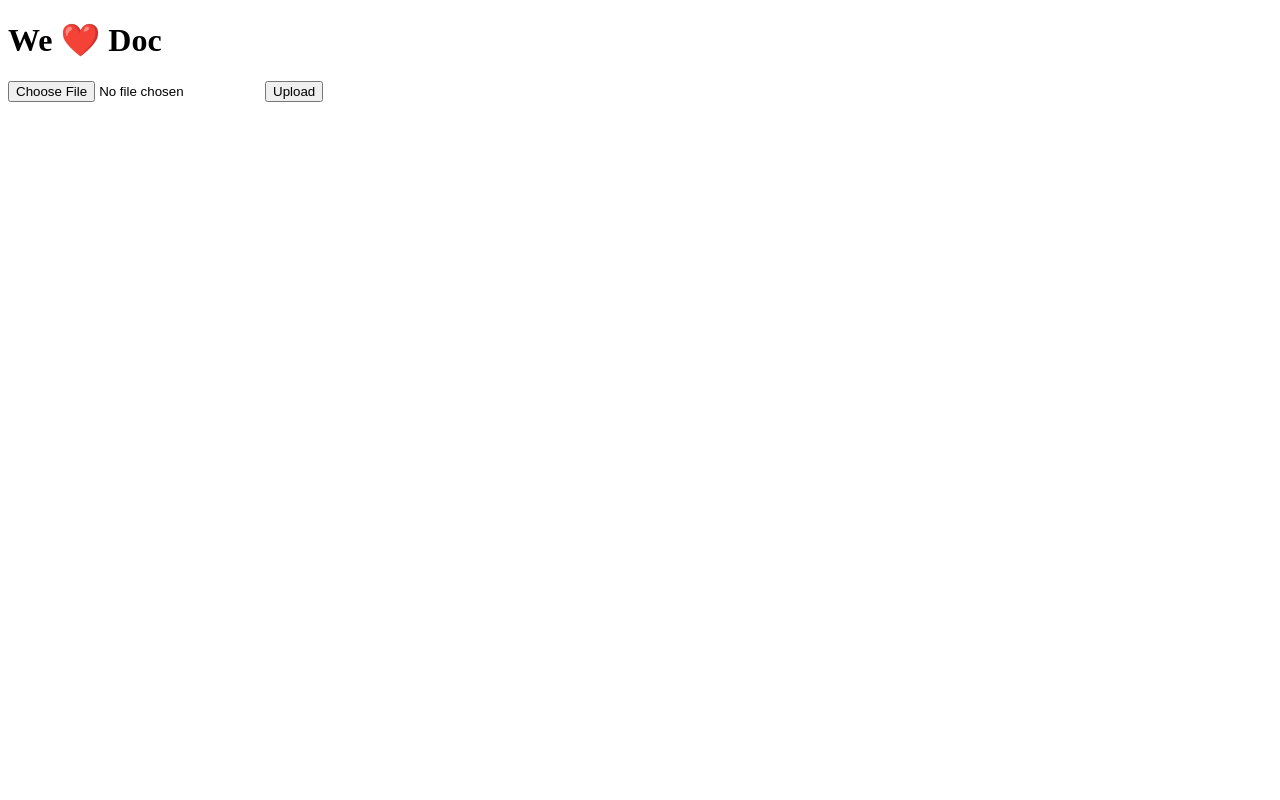
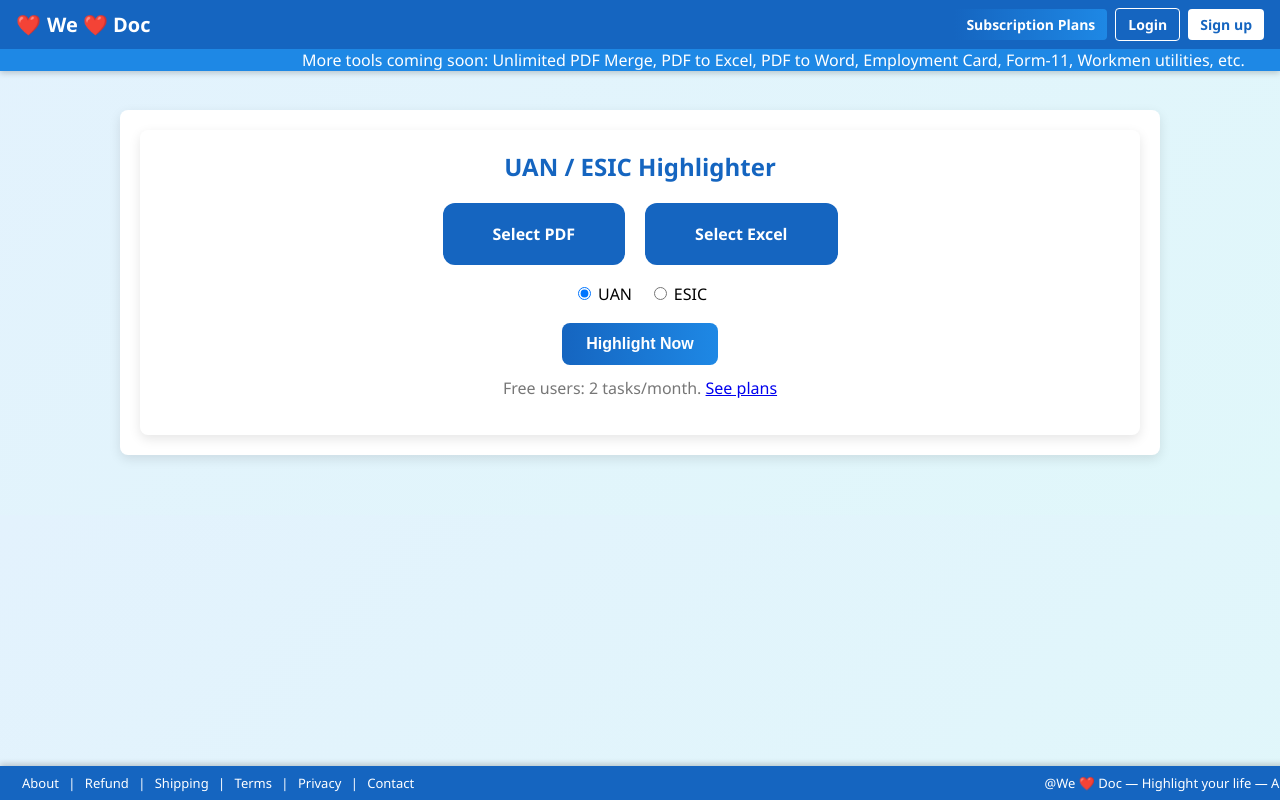
Before and after one commit to ajaysinghrajput9370/WeLoveDoc, a Flask app: page / in a window 1280 px wide. Run offline with Flask 3, Linux system fonts and the light colour scheme; parts of the project's set-up code (start-up, migrations or seed data) failed here and were passed over.

Commit message:
Update index.html

```diff
--- a/templates/index.html
+++ b/templates/index.html
@@ -1,14 +1,92 @@
-<!DOCTYPE html>
-<html>
-<head>
-    <title>We ❤️ Doc</title>
-    <link rel="stylesheet" href="{{ url_for('static', filename='style.css') }}">
-</head>
-<body>
-    <h1>We ❤️ Doc</h1>
-    <form action="/upload" method="post" enctype="multipart/form-data">
-        <input type="file" name="file">
-        <button type="submit">Upload</button>
-    </form>
-</body>
-</html>
+{% extends "base.html" %}
+{% block content %}
+<style>
+  h2 {
+    text-align: center;
+    margin-top: 0;
+    color: #1565C0;
+    font-weight: bold;
+  }
+  .file-row {
+    display: flex;
+    gap: 20px;
+    justify-content: center;
+    flex-wrap: wrap;
+    margin-top: 20px;
+  }
+  /* Upload button style */
+  .upload-btn {
+    background: #1565C0;
+    color: white;
+    padding: 20px 50px;
+    border-radius: 12px;
+    font-size: 16px;
+    font-weight: bold;
+    cursor: pointer;
+    transition: background 0.2s ease;
+    display: inline-block;
+    text-align: center;
+  }
+  .upload-btn:hover {
+    background: #1E88E5;
+  }
+  /* Hide real file input */
+  input[type="file"] {
+    display: none;
+  }
+  .submit-btn {
+    display: inline-block;
+    background: linear-gradient(90deg, #1565C0, #1E88E5);
+    color: white;
+    padding: 12px 24px;
+    border-radius: 8px;
+    font-size: 16px;
+    font-weight: bold;
+    margin-top: 18px;
+    cursor: pointer;
+    border: none;
+  }
+  .note-text {
+    text-align: center;
+    color: #777;
+    margin-top: 12px;
+  }
+  .radio-group {
+    text-align: center;
+    margin-top: 18px;
+    font-size: 16px;
+  }
+</style>
+
+<div class="container">
+  <h2>UAN / ESIC Highlighter</h2>
+
+  <form action="{{ url_for('highlight_route') }}" method="post" enctype="multipart/form-data">
+    <div class="file-row">
+      <label class="upload-btn">
+        Select PDF
+        <input type="file" name="pdf_file" accept=".pdf" required />
+      </label>
+
+      <label class="upload-btn">
+        Select Excel
+        <input type="file" name="excel_file" accept=".xls,.xlsx" required />
+      </label>
+    </div>
+
+    <div class="radio-group">
+      <label><input type="radio" name="highlight_type" value="uan" checked> UAN</label>
+      &nbsp;&nbsp;
+      <label><input type="radio" name="highlight_type" value="esic"> ESIC</label>
+    </div>
+
+    <div style="text-align:center;">
+      <button class="submit-btn" type="submit">Highlight Now</button>
+    </div>
+
+    {% if not is_subscribed %}
+      <p class="note-text">Free users: 2 tasks/month. <a href="{{ url_for('plans') }}">See plans</a></p>
+    {% endif %}
+  </form>
+</div>
+{% endblock %}
```
